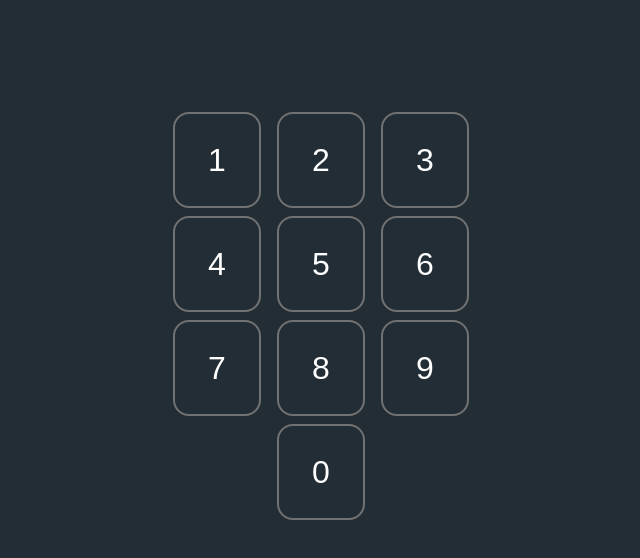
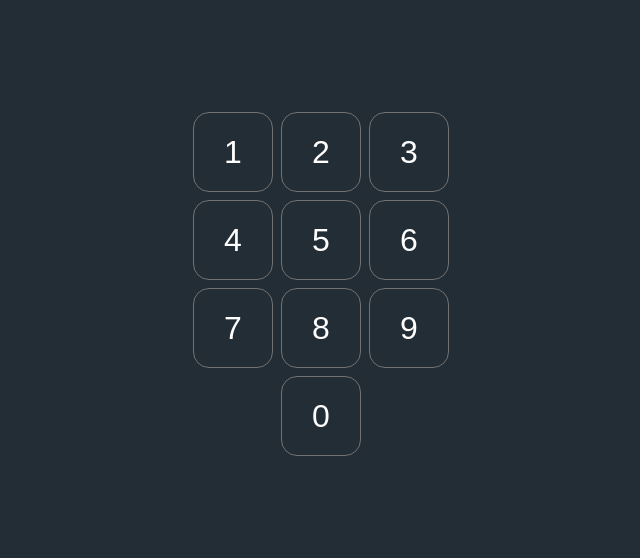
Before and after one commit to guaiamum/preact-pin-pad, a Preact app: page / in a window 1280 px wide. Shown: the whole page, without its empty margins (319-959 px from the left). Built offline with nearby package versions, Linux system fonts and the light colour scheme; what salteen would draw is missing.

Commit message:
rewrote keypad with css grid

```diff
--- a/src/styles/components/_keypad.scss
+++ b/src/styles/components/_keypad.scss
@@ -1,18 +1,19 @@
+
+$key-size: 2.5em;
+
 .keypad {
-    display: flex;
-    flex-wrap: wrap;
-    justify-content: center;
+    display: grid;
+    grid-gap: $spacing-small;
+    grid-template-columns: repeat(3, 1fr);
+    grid-template-rows: repeat(4, 1fr);
 
     // Key Wrapper
-    .key-w{
-        display: flex;
-        justify-content: center;
-        align-items: center;
+    .key-w {
+        text-align: center;
 
-        padding-bottom: $spacing-small;
-
-        width: calc(100% / 3);
-        text-align: center;
+        &:last-child {
+            grid-column: 2/2;
+        }
     }
 
     // Key
@@ -21,34 +22,29 @@
         justify-content: center;
         align-items: center;
 
-        font-size: 2rem;
+        font-size: 2rem; // 32px
         font-weight: 500;
         color: $white;
 
-        margin: 0 $spacing-small;
-        border-radius: .5em;
-        border: 2px solid $gray-500;
-        width: 3em;
-        height: 3em;
+        border-radius: .5em; // 16 px
+        border: .06em solid $gray-500; // 1.92px
+        width: $key-size;
+        height: $key-size;
 
         background: none;
-
-        &::after {
-            content: '';
-            display: block;
-            padding-top: calc(100% - 1em);
-        }
 
         &:disabled {
             color: $gray-500;
         }
 
-        &:hover {
+        // @todo: improove keyboard nav
+        &:hover,
+        &:focus {
             // background: $white-transparent;
             cursor: pointer;
         }
 
-        &:active {
+        &:focus:active {
             background: $gray-700;
         }
     }
--- a/src/styles/main.scss
+++ b/src/styles/main.scss
@@ -15,6 +15,6 @@ body {
 }
 
 #root {
-    max-width: 312px;
+    max-width: (80px * 3) + ($spacing-small * 2); // ($key-size * 3) + (8px * number of column gaps)
     margin: 0 auto;
 }
```
